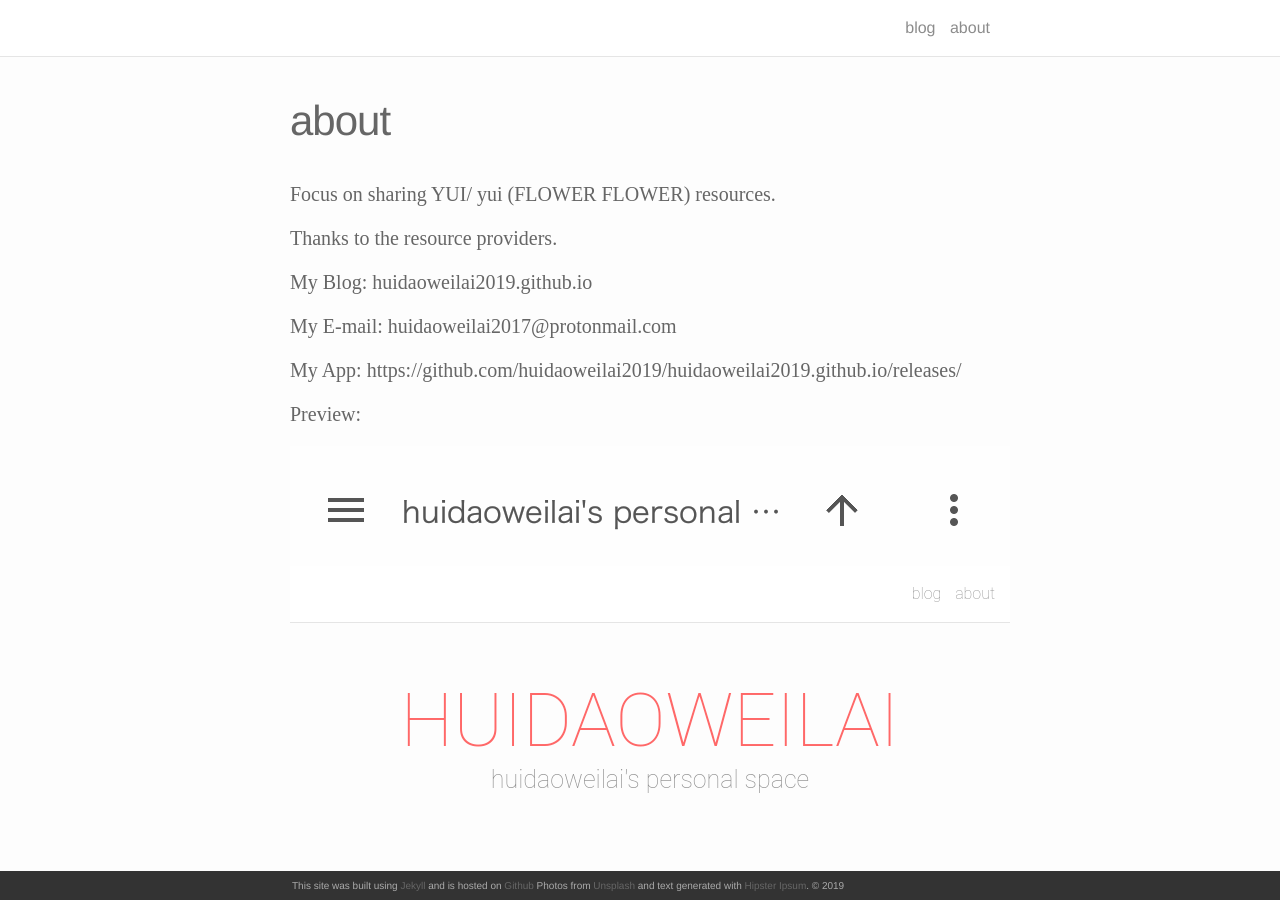
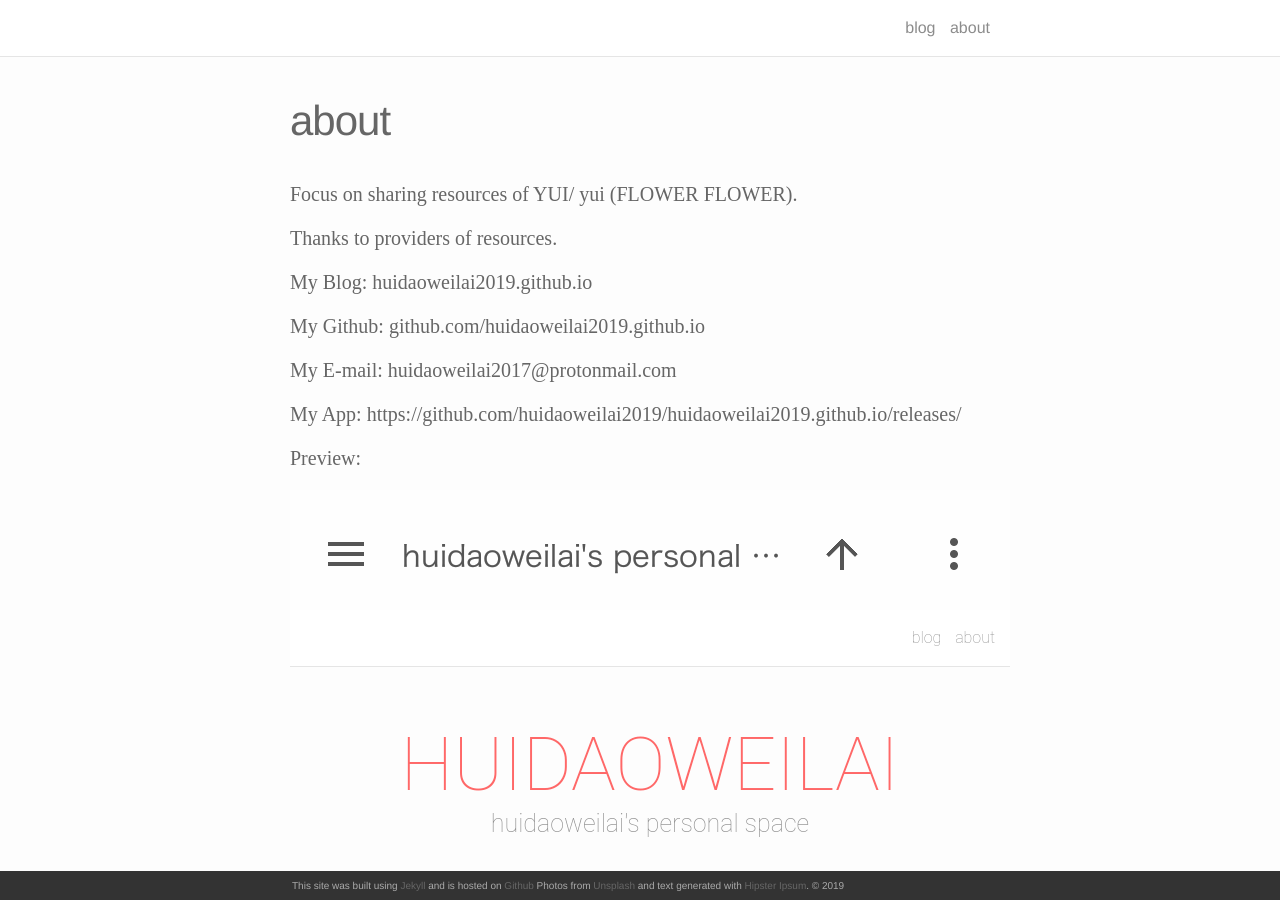
Before and after one commit to huidaoweilai2019/huidaoweilai2019.github.io, a Jekyll site: the page built from about.md, in a window 1280 px wide and 900 px high. Built offline with Jekyll 4.4.1, drawn with Linux system fonts in a browser that asks for light colours; nearby versions of some CDN libraries.

Commit message:
Update about.md

```diff
--- a/about.md
+++ b/about.md
@@ -4,15 +4,19 @@ title: about
 permalink: /about/
 ---
 
-<h4 id="focus-on-sharing-yui-yui-flower-flower-resources"><font face="Microsoft YaHei UI">Focus on sharing YUI/ yui (FLOWER FLOWER) resources.</font></h4>
+<h4 id="focus-on-sharing-resources-of-yui-yui-flower-flower"><font face="Microsoft YaHei UI">Focus on sharing resources of YUI/ yui (FLOWER FLOWER).</font></h4>
 
 <ul></ul>
 
-<h4 id="thanks-to-the-resource-providers"><font face="Microsoft YaHei UI">Thanks to the resource providers.</font></h4>
+<h4 id="thanks-to-providers-of-resource"><font face="Microsoft YaHei UI">Thanks to providers of resources.</font></h4>
 
 <ul></ul>
 
 <h4 id="my-blog-huidaoweilai2019githubio"><font face="Microsoft YaHei UI">My Blog: huidaoweilai2019.github.io</font></h4>
+
+<ul></ul>
+
+<h4 id="my-github-githubcomhuidaoweilai2019githubio"><font face="Microsoft YaHei UI">My Github: github.com/huidaoweilai2019.github.io</font></h4>
 
 <ul></ul>
 
```
